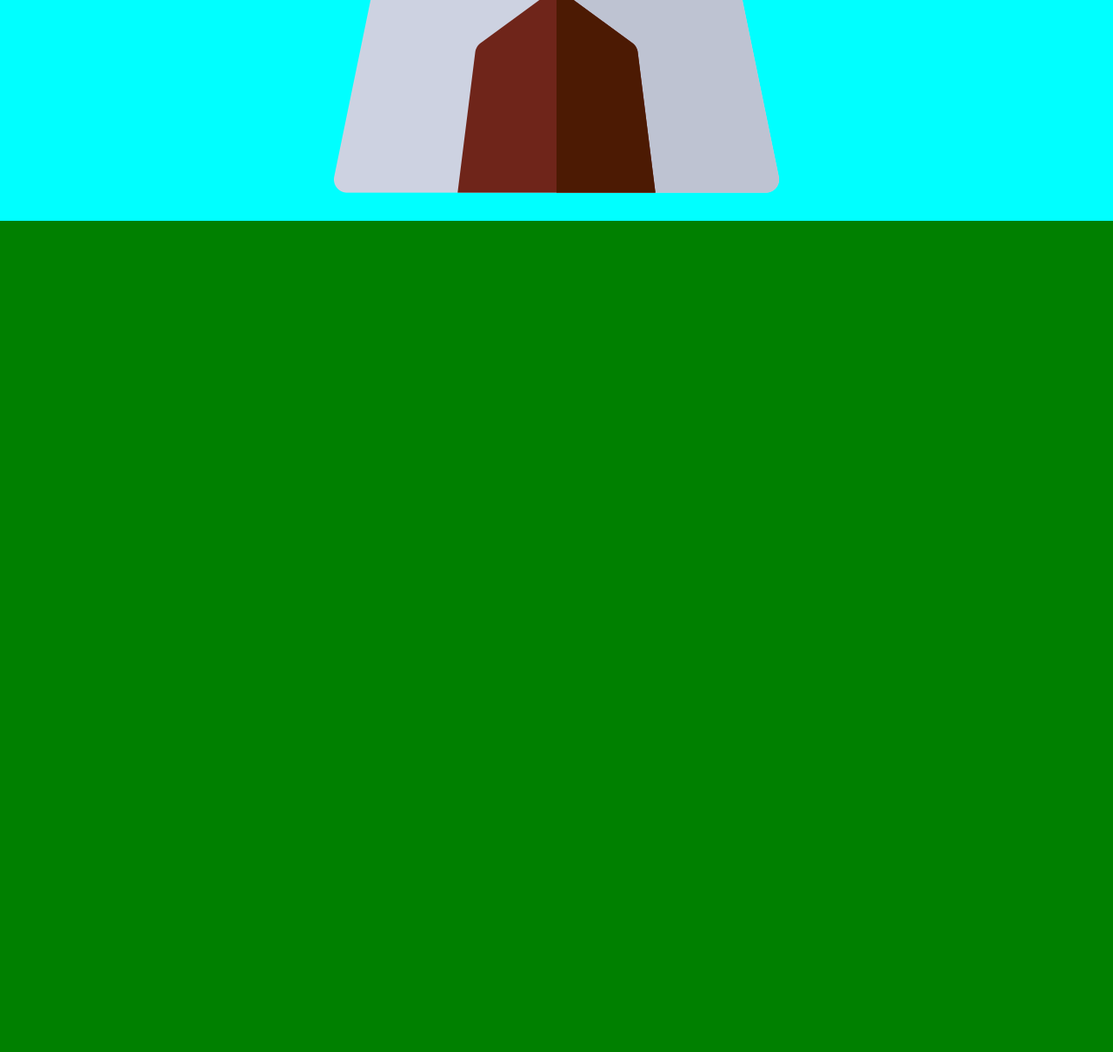
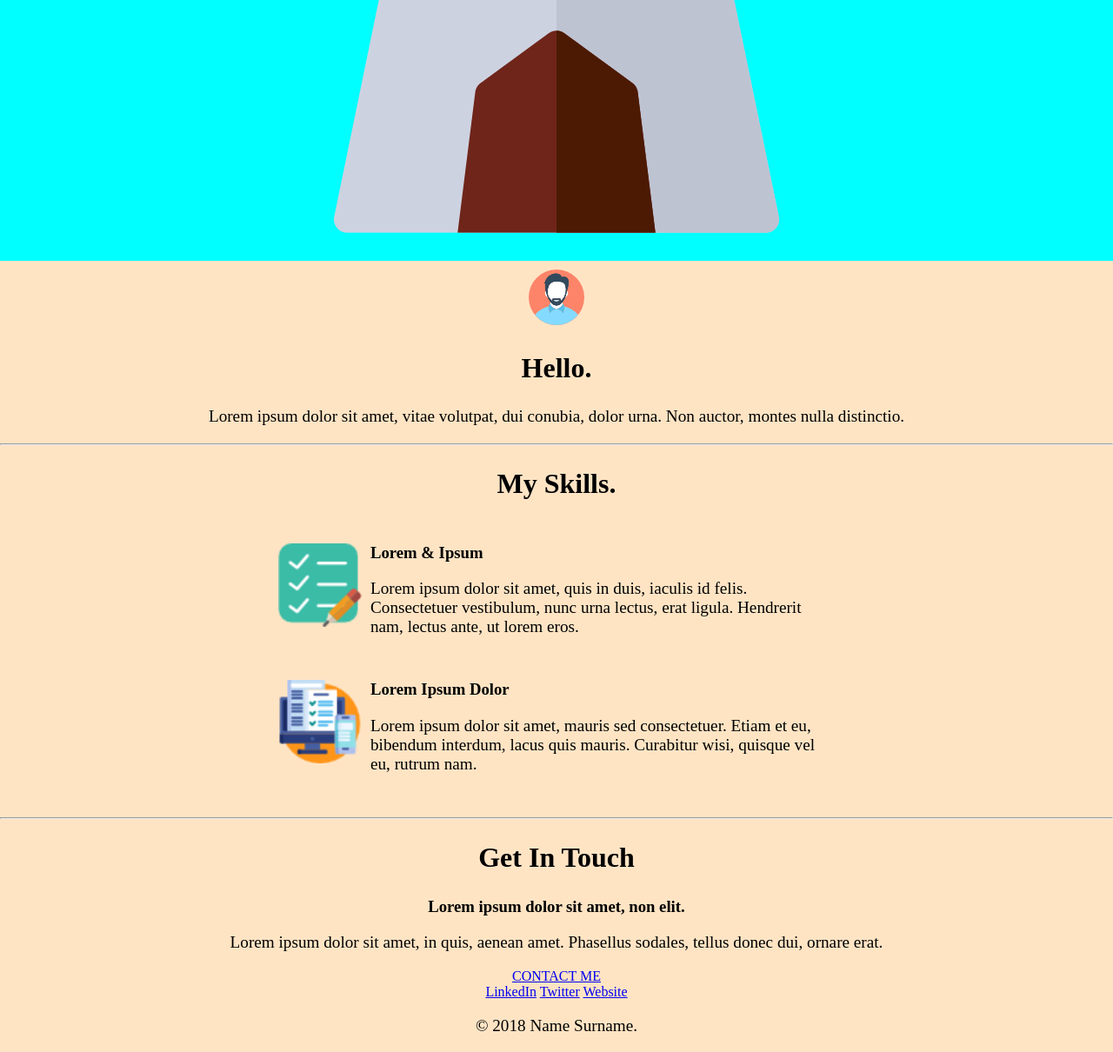
Before and after one commit to Denaindra/Web-deverlopment-, a plain HTML site: page Portfolio/index.html in a window 1280 px wide. Shown: the part 500-1710 px from the top of the page at 87% size. Before the commit the page ends 800 px from the top, so only its background shows below. Drawn offline with Linux system fonts and the light colour scheme.

Commit message:
customermize css files

```diff
--- a/Portfolio/css/style.css
+++ b/Portfolio/css/style.css
@@ -1,17 +1,30 @@
 body{
-    background-color:green;
+    background-color:bisque;
     margin: 0%;
     text-align: center;
 }
 h1{
     margin: 0%;
     font-family: 'Indie Flower', cursive;
+    font-size: 4rem;
+}
+p {
+    font-size: 1.2rem;
+    font-weight: normal;
 }
 
+h2{
+    font-size: 2rem;
+}
 span{
     text-decoration: underline;
 }
 
+.skill-row{
+    width: 50%;
+    margin: 50px auto;
+    text-align: left;
+}
 .top-cloud{
  position: absolute;
  top: 20px;
@@ -33,8 +46,13 @@ span{
     position: relative;
 }
 
+.prfile-images{
+  width: 15%;
+  margin-right: 10px;
+  float: left;
+}
 .middle-container{
-
+   padding-top: 10px;
 }
 
 .bottom-container{
--- a/Portfolio/index.html
+++ b/Portfolio/index.html
@@ -1,12 +1,14 @@
 <!DOCTYPE html>
 <html lang="en">
+
 <head>
     <meta charset="UTF-8">
     <title>Gayan Perera</title>
     <link href="fonts/IndieFlowerRegular.ttf" rel="stylesheet">
-    <link href="css/style.css"  rel="stylesheet" />
+    <link href="css/style.css" rel="stylesheet" />
     <link href="img/favicon.ico" rel="icon">
 </head>
+
 <body>
     <div class="top-container">
         <img class="top-cloud" src="img/cloud.png" />
@@ -18,14 +20,44 @@
     </div>
 
     <div class="middle-container">
-
-
+        <div class="profile">
+            <img src="img/man.png" alt="">
+            <h2>Hello.</h2>
+            <p>Lorem ipsum dolor sit amet, vitae volutpat, dui conubia, dolor urna. Non auctor, montes nulla distinctio.
+            </p>
+        </div>
+        <hr>
+        <div class="skills">
+            <h2>My Skills.</h2>
+            <div class="skill-row">
+                <img class="prfile-images" src="img/list.png" alt="">
+                <h3>Lorem & Ipsum</h3>
+                <p>Lorem ipsum dolor sit amet, quis in duis, iaculis id felis. Consectetuer vestibulum, nunc urna
+                    lectus, erat ligula. Hendrerit nam, lectus ante, ut lorem eros.</p>
+            </div>
+            <div class="skill-row">
+                <img class="prfile-images" src="img/responsive.png" alt="">
+                <h3>Lorem Ipsum Dolor</h3>
+                <p>Lorem ipsum dolor sit amet, mauris sed consectetuer. Etiam et eu, bibendum interdum, lacus quis
+                    mauris. Curabitur wisi, quisque vel eu, rutrum nam.</p>
+            </div>
+        </div>
+        <hr>
+        <div class="contact-me">
+            <h2>Get In Touch</h2>
+            <h3>Lorem ipsum dolor sit amet, non elit.</h3>
+            <p>Lorem ipsum dolor sit amet, in quis, aenean amet. Phasellus sodales, tellus donec dui, ornare erat.</p>
+            <a class="btn" href="mailto:name@email.com">CONTACT ME</a>
+        </div>
     </div>
 
     <div class="bottom-container">
-
-
+        <a class="footer-link" href="https://www.linkedin.com/">LinkedIn</a>
+        <a class="footer-link" href="https://twitter.com/">Twitter</a>
+        <a class="footer-link" href="https://www.appbrewery.co/">Website</a>
+        <p>© 2018 Name Surname.</p>
     </div>
 
 </body>
+
 </html>
```
Also changed, not shown: Portfolio/img/list.png (added), Portfolio/img/man.png (added), Portfolio/img/responsive.png (added), 1 other file. Lines whose indentation alone changed are shown as unchanged.
